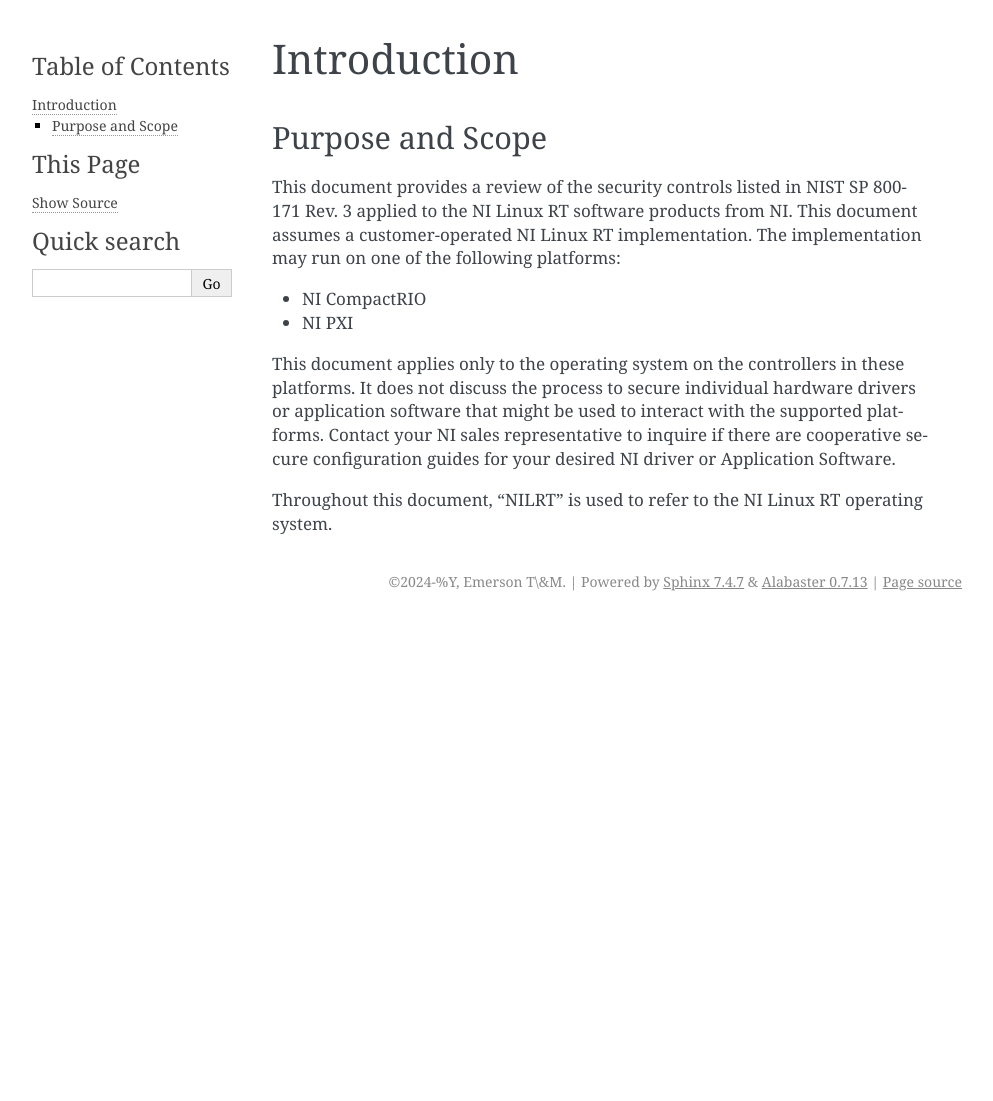
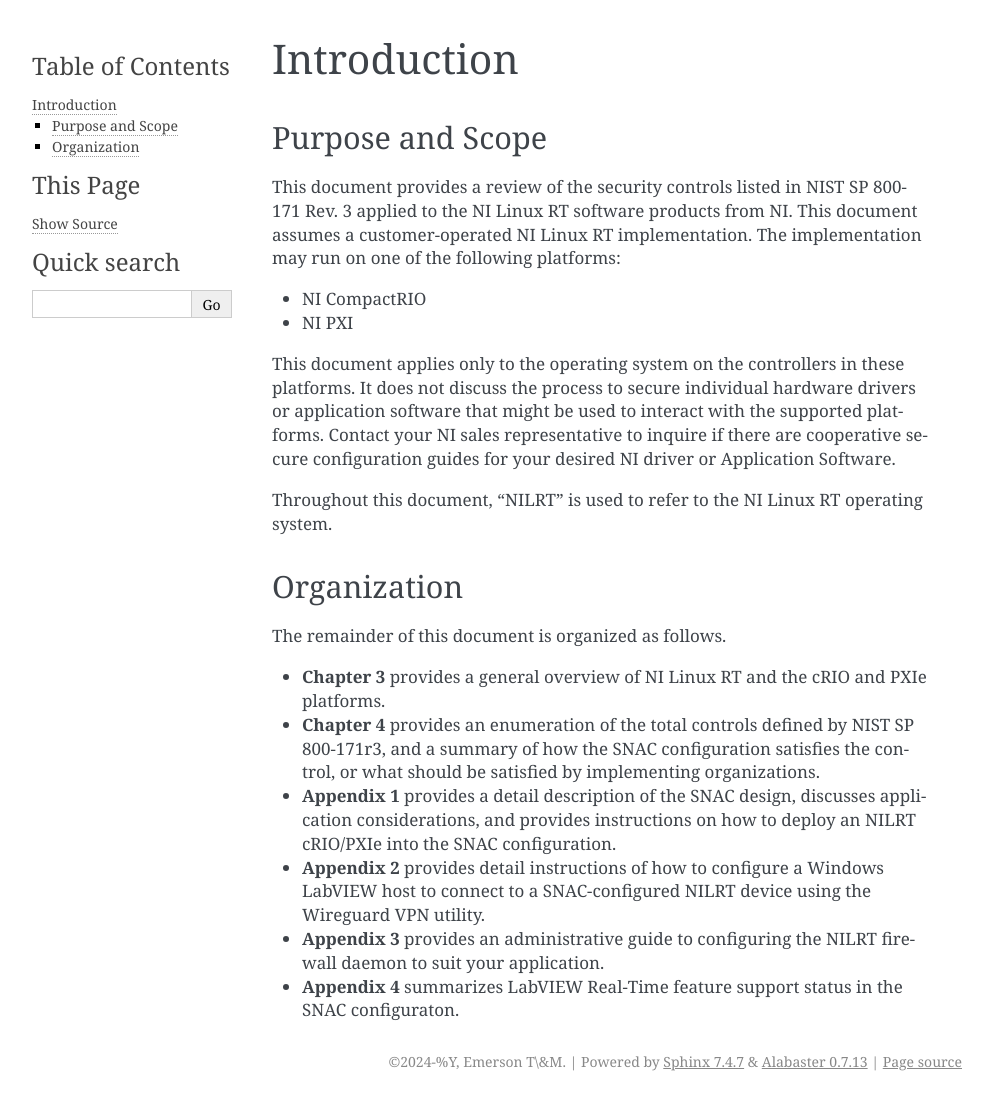
Before and after one commit to ni/nilrt-snac-guide, a Sphinx documentation site: the page built from source/introduction.rst, in a window 1280 px wide. Shown: the whole page, without its empty margins (148-1141 px from the left). Built offline with Sphinx 7.4.7, drawn with Linux system fonts in a browser that asks for light colours; before the commit the page ends 900 px from its top, so only the background shows below that.

Commit message:
introduction: Add Organization section
Many documents of this type have a section in the introduction that
summaries what each major part of the document contains. Add a similar
section.

Signed-off-by: Alex Stewart <alex.stewart@emerson.com>

```diff
--- a/source/introduction.rst
+++ b/source/introduction.rst
@@ -23,3 +23,17 @@
 Contact your NI sales representative to inquire if there are cooperative secure configuration guides for your desired NI driver or Application Software.
 
 Throughout this document, "NILRT" is used to refer to the NI Linux RT operating system.
+
+
+------------
+Organization
+------------
+
+The remainder of this document is organized as follows.
+
+* **Chapter 3** provides a general overview of NI Linux RT and the cRIO and PXIe platforms.
+* **Chapter 4** provides an enumeration of the total controls defined by NIST SP 800-171r3, and a summary of how the SNAC configuration satisfies the control, or what should be satisfied by implementing organizations.
+* **Appendix 1** provides a detail description of the SNAC design, discusses application considerations, and provides instructions on how to deploy an NILRT cRIO/PXIe into the SNAC configuration.
+* **Appendix 2** provides detail instructions of how to configure a Windows LabVIEW host to connect to a SNAC-configured NILRT device using the Wireguard VPN utility.
+* **Appendix 3** provides an administrative guide to configuring the NILRT firewall daemon to suit your application.
+* **Appendix 4** summarizes LabVIEW Real-Time feature support status in the SNAC configuraton.
```
